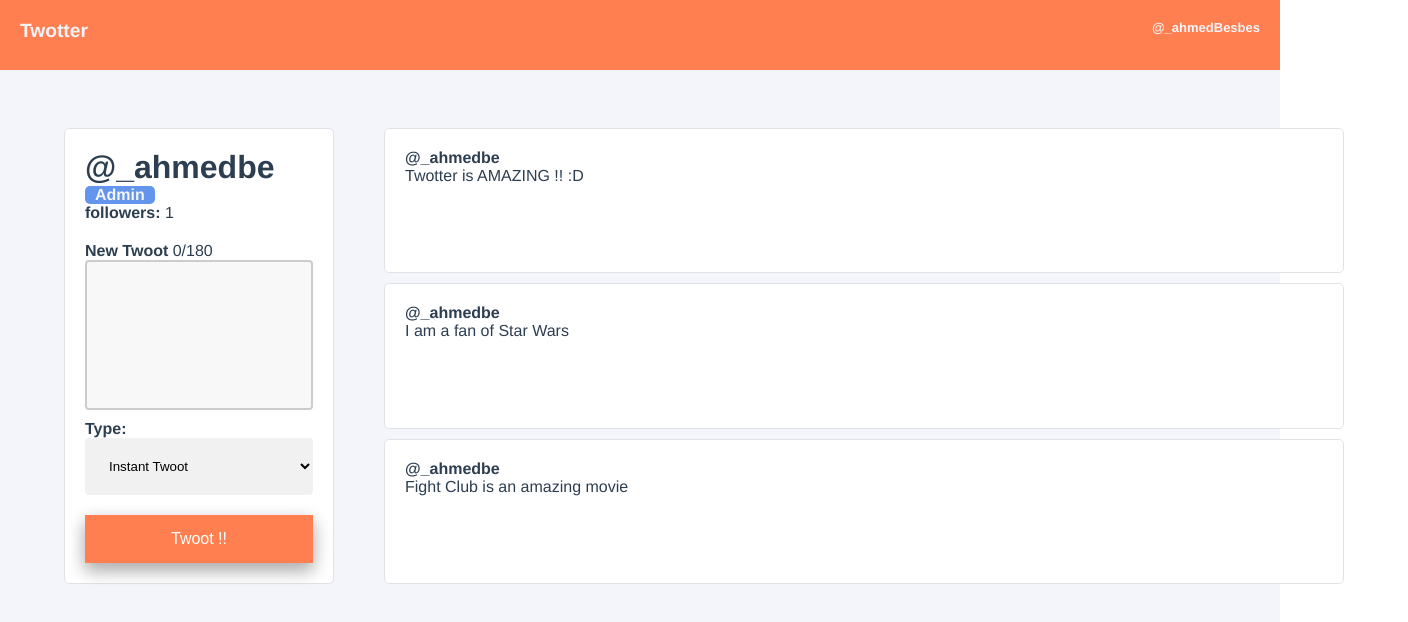
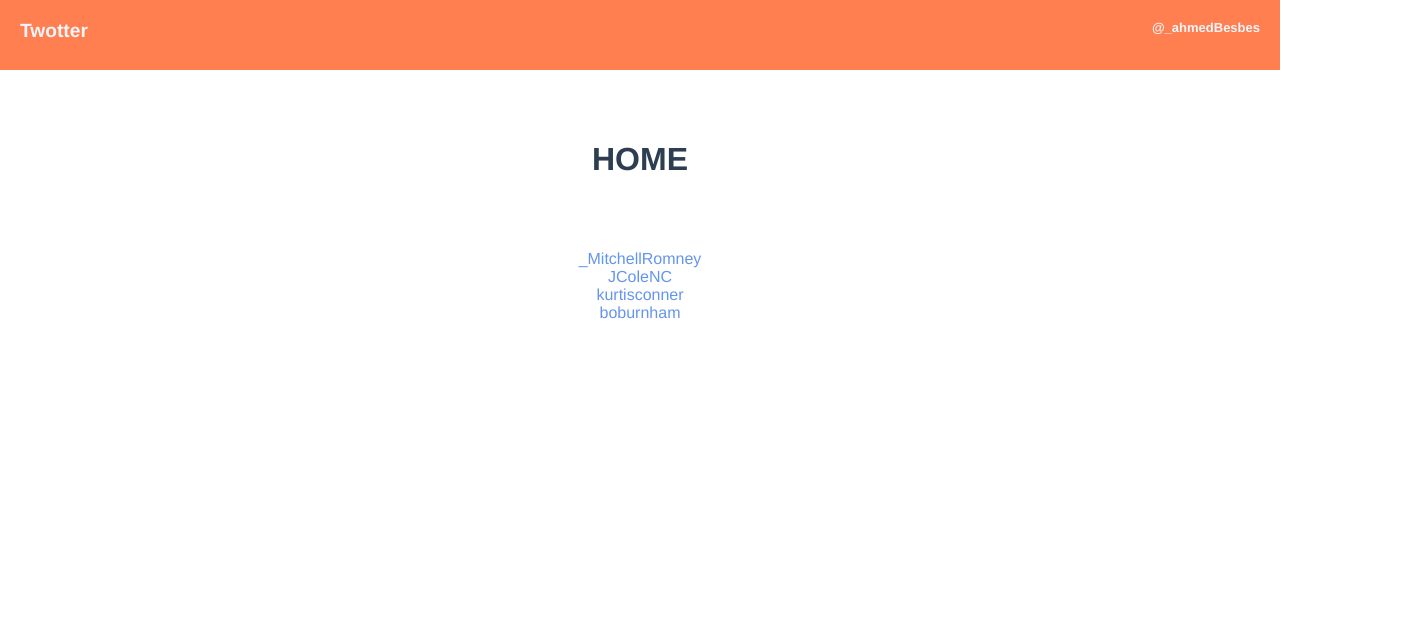
Before and after one commit to GrayWolf013/Twotter, a Vue app: page / in a window 1280 px wide. Shown: the top 622 px of the page, 1408 px wide, since content can reach past the window. Built offline with nearby package versions, Linux system fonts and the light colour scheme.

Commit message:
add routers

```diff
--- a/package.json
+++ b/package.json
@@ -11,13 +11,15 @@
     "core-js": "^3.8.3",
     "node-sass": "^8.0.0",
     "sass-loader": "^13.2.0",
-    "vue": "^3.2.13"
+    "vue": "^3.2.13",
+    "vue-router": "^4.0.3"
   },
   "devDependencies": {
     "@babel/core": "^7.12.16",
     "@babel/eslint-parser": "^7.12.16",
     "@vue/cli-plugin-babel": "~5.0.0",
     "@vue/cli-plugin-eslint": "~5.0.0",
+    "@vue/cli-plugin-router": "~5.0.0",
     "@vue/cli-service": "~5.0.0",
     "eslint": "^7.32.0",
     "eslint-plugin-vue": "^8.0.3"
--- a/src/App.vue
+++ b/src/App.vue
@@ -1,25 +1,24 @@
 <template>
   <div id="app">
     <nav>
+      <router-link to="/">
         <div class="navigation__logo">
           Twotter
         </div>
+      </router-link>
+
       <div class="navigation__username">
         @_{{ user.username }}
       </div>
     </nav>
-    <UserProfile/>
+    <router-view />
   </div>
 </template>
 
 <script>
-import UserProfile from './components/UserProfile.vue'
 
 export default {
   name: 'App',
-  components: {
-    UserProfile
-  },
   data() {
     return {
       user: {
@@ -35,9 +34,8 @@ export default {
   font-family: Avenir, Helvetica, Arial, sans-serif;
   -webkit-font-smoothing: antialiased;
   -moz-osx-font-smoothing: grayscale;
+  text-align: center;
   color: #2c3e50;
-  min-height: 100vh;
-  background-color: #F3F5FA;
 }
 
 nav {
--- /dev/null
+++ b/src/assets/users.js
@@ -0,0 +1,44 @@
+export const users = [
+  {
+    id: 1,
+    username: "_MitchellRomney",
+    firstName: "Mitchell",
+    lastName: "Romney",
+    email: "mitchellromney@theearthissquare.com",
+    isAdmin: true,
+    twoots: [
+      { id: 1, content: "Twotter is Amazing!" },
+      {
+        id: 2,
+        content: "Don't forget to subscriber to The Earth is Square!",
+      },
+    ],
+  },
+  {
+    id: 2,
+    username: "JColeNC",
+    firstName: "J.",
+    lastName: "Cole",
+    email: null,
+    isAdmin: false,
+    twoots: [],
+  },
+  {
+    id: 3,
+    username: "kurtisconner",
+    firstName: "kurtis",
+    lastName: "conner",
+    email: null,
+    isAdmin: false,
+    twoots: [],
+  },
+  {
+    id: 4,
+    username: "boburnham",
+    firstName: "Bo",
+    lastName: "Burnham",
+    email: null,
+    isAdmin: false,
+    twoots: [],
+  },
+];
--- a/src/main.js
+++ b/src/main.js
@@ -1,4 +1,5 @@
 import { createApp } from 'vue'
 import App from './App.vue'
+import router from './router'
 
-createApp(App).mount('#app')
+createApp(App).use(router).mount('#app')
--- /dev/null
+++ b/src/router/index.js
@@ -0,0 +1,40 @@
+import { createRouter, createWebHistory } from 'vue-router'
+import HomeView from '@/views/HomeView.vue'
+import UserProfileVue from '@/views/UserProfile.vue'
+import AdminPage from '@/views/AdminPage.vue'
+
+const routes = [
+  {
+    path: '/',
+    name: 'home',
+    component: HomeView
+  },
+  {
+    path: '/user/:userId',
+    name: 'profile',
+    component: UserProfileVue
+  },
+  {
+    path: '/admin',
+    name: 'admin',
+    component: AdminPage,
+    meta: {
+      requiresAdmin: true
+    }
+  },
+]
+
+const router = createRouter({
+  history: createWebHistory(),
+  routes
+})
+
+router.beforeEach(async (to, from, next) => {
+  const isAdmin = true
+  const requiresAdmin = to.matched.some(record => record.meta.requiresAdmin)
+
+  if (requiresAdmin && !isAdmin) next({name: "home"})
+  else next()
+});
+
+export default router
--- a/src/styles/base.scss
+++ b/src/styles/base.scss
@@ -20,3 +20,9 @@ button {
 button:hover {
     box-shadow: 0 12px 16px 0 rgba(0, 0, 0, 0.24), 0 17px 50px 0 rgba(0, 0, 0, 0.19);
 }
+
+// remove router link style
+a {
+    text-decoration: none;
+    color: inherit;
+}
--- /dev/null
+++ b/src/views/AdminPage.vue
@@ -0,0 +1,23 @@
+<template>
+  <div class="admin">
+  <h1>Admin page</h1>
+  </div>
+</template>
+
+<script>
+  export default {
+    name: 'AdminPage',
+    data() {
+      return {}
+    },
+    computed: {},
+    mounted() {},
+    methods: {}
+  }
+</script>
+
+<style lang="scss" scoped>
+.admin {
+  padding: 50px 5%;
+}
+</style>
--- /dev/null
+++ b/src/views/HomeView.vue
@@ -0,0 +1,35 @@
+<template>
+  <div class="home">
+    <h1>HOME</h1>
+  </div>
+  <div class="user-list">
+    <router-link v-for="user in users" :key="user.id" :to="{ name: 'profile', params: { userId: user.id } }">
+      {{ user.username }}
+    </router-link>
+  </div>
+</template>
+
+<script>
+import { users } from '@/assets/users'
+export default {
+  name: 'HomeView',
+
+  setup () {
+    return {
+      users
+    }
+  }
+}
+</script>
+
+<style lang="scss" scoped>
+.home {
+  padding: 50px 5%;
+}
+
+.user-list {
+  display: flex;
+  color: cornflowerblue;
+  flex-direction: column;
+}
+</style>
--- a/src/components/UserProfile.vue
+++ b/src/views/UserProfile.vue
@@ -2,6 +2,7 @@
     <div class="user-profile">
         <div class="user-profile__user-panel">
             <h1 class="user-profile__user-name"> @_{{ user.username }}</h1>
+            <h2>{{ userId }}</h2>
             <div class="user-profile__admin-badge" v-if="user.isAdmin">
                 Admin
             </div>
@@ -19,29 +20,23 @@
 </template>
 
 <script>
-import TwotterItem from './TwotterItem.vue'
-import CreateTwootPannel from './CreateTwootPannel.vue'
+import TwotterItem from '../components/TwotterItem.vue'
+import CreateTwootPannel from '../components/CreateTwootPannel.vue'
 
-import { reactive, toRefs, onMounted } from 'vue'
+import { users } from '@/assets/users'
+
+import { reactive, toRefs, onMounted, computed } from 'vue'
+import { useRoute } from 'vue-router'
 
 export default {
     name: 'UserProfile',
     setup() {
+        const route = useRoute()
+        const userId = computed(() => route.params.userId)
+
         const state = reactive({
             followers: 0,
-            user: {
-                id: 1,
-                username: "ahmedbe",
-                firstName: "Ahmed",
-                lastName: "Besbes",
-                email: "besbes1995@gmail.com",
-                isAdmin: true,
-                twoots: [
-                    { id: 1, content: "Twotter is AMAZING !! :D" },
-                    { id: 2, content: "I am a fan of Star Wars" },
-                    { id: 3, content: "Fight Club is an amazing movie" },
-                ],
-            },
+            user: users[userId.value - 1] || users[0],
         })
 
         function followUser() {
@@ -65,6 +60,8 @@ export default {
 
         return {
             ...toRefs(state),
+
+            userId,
 
             followUser,
             toggleFavorite,
```
Also changed, not shown: src/assets/users.json (deleted, +0 -46 lines), 1 other file (tests, documents, lock files or other folders). Lines whose indentation alone changed are shown as unchanged.
